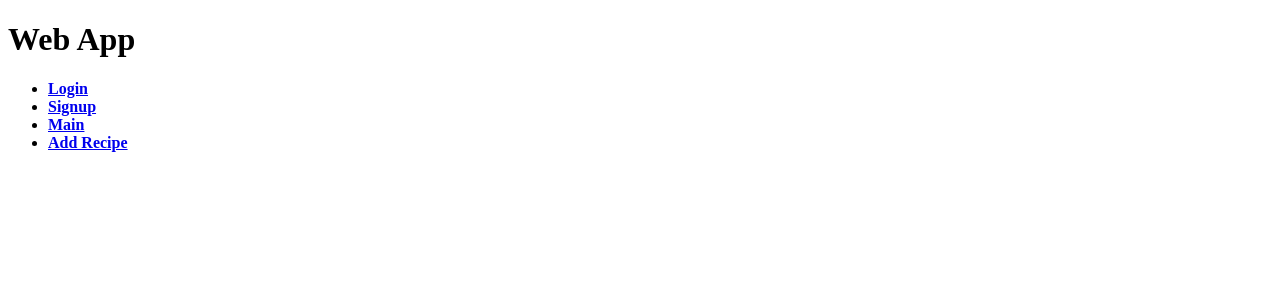
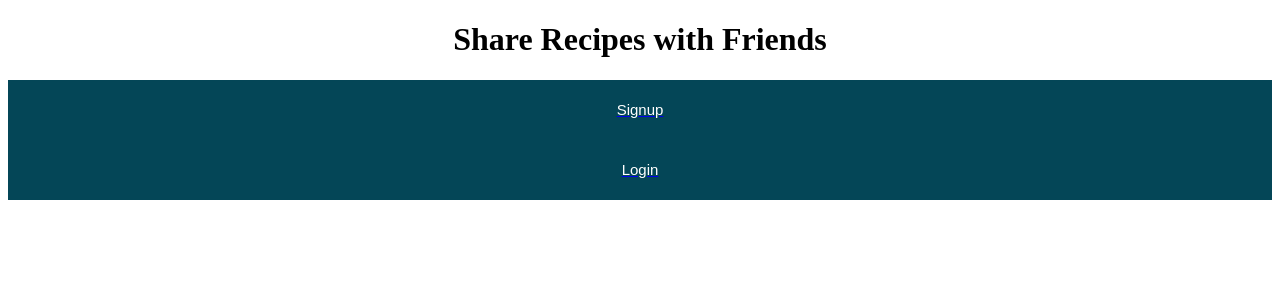
Before and after one commit to caadzima/webapp, a Flask app: page / in a window 1280 px wide. Shown: the top 300 px of the page. Run offline with Flask 2, Linux system fonts and the light colour scheme; data comes from the database, SQL or seed files in the repository.

Commit message:
added css, changed layout

```diff
--- a/app.py
+++ b/app.py
@@ -24,7 +24,7 @@ def template():
     cur = get_db().execute("Select * FROM USER", ())
     rv = cur.fetchall()
     print(rv)
-    return render_template("template.html")
+    return render_template("main.html")
 
 @app.route("/login", methods=['GET', 'POST'])
 def login():
--- /dev/null
+++ b/static/css/main.css
@@ -0,0 +1,13 @@
+h1 {
+    text-align: center;
+}
+button {
+    background-color: #044657;
+    border: none;
+    color: white;
+    width: 100%;
+    display: block;
+    height: 60px;
+    font-size: 15px;
+    text-align: center;
+  }
--- /dev/null
+++ b/templates/main.html
@@ -0,0 +1,19 @@
+<!DOCTYPE html>
+<html lang="en" dir="ltr">
+  <head>
+    <meta charset="utf-8">
+    <link href="{{ url_for('static', filename='css/main.css') }}" rel="stylesheet">
+  </head>
+  <body>
+    {% block content %}
+    <h1>Share Recipes with Friends</h1>
+    <a href="{{ url_for('signup')}}">
+        <button>Signup</button>
+    </a>
+    <a href="{{ url_for('login')}}">
+        <button>Login</button>
+    </a>
+
+    {% endblock %}
+  </body>
+</html>
--- a/templates/main2.html
+++ b/templates/main2.html
@@ -5,11 +5,11 @@
     <title>Share Recipes with Friends</title>
   </head>
   <body>
-    {% extends "template.html" %}
     {% block content %}
 
     <h1> Recipes </h1>
-
+    <a href="{{ url_for('recipe')}}">
+      <button>Add Recipe</button>
     {% endblock %}
   </body>
 </html>
--- a/templates/recipe.html
+++ b/templates/recipe.html
@@ -5,7 +5,6 @@
     <title>Enter Your Recipe</title>
   </head>
   <body>
-    {% extends "template.html" %}
     {% block content %}
 
     <h3 class="title">Enter Recipe</h3>
--- a/templates/template.html
+++ b/templates/template.html
@@ -2,7 +2,6 @@
 <html lang="en" dir="ltr">
     <head>
         <meta charset = "utf-8">
-
         <title>Welcome</title>
 
 
```
Also changed, not shown: static/css/login.css (added, +13 -0 lines), templates/login.html (+3 -4 lines), templates/signup.html (+4 -6 lines).
